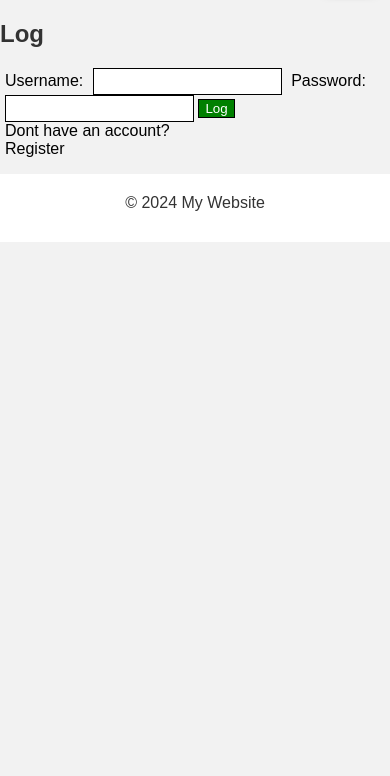
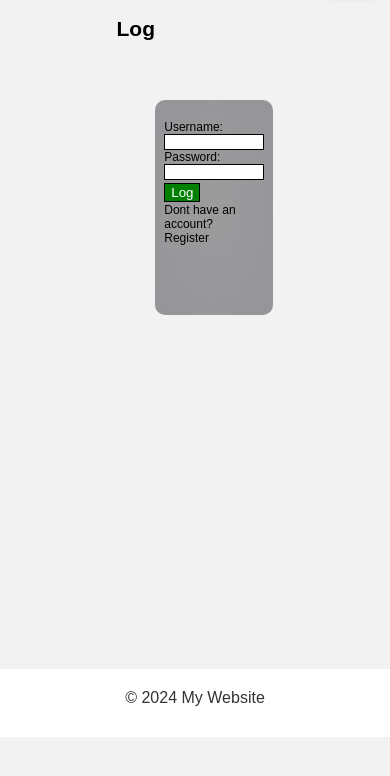
Before and after one commit to VascoMagolo/DeapcWebsite, a PHP site: page /pages/login.php in a window 390 px wide. Shown: the part 48-824 px from the top of the page. Run offline with PHP 8.4, Linux system fonts and the light colour scheme.

Commit message:
css update
updated css to get resposiveness in the login and register pages

```diff
--- a/Website/css/style.css
+++ b/Website/css/style.css
@@ -157,6 +157,9 @@ footer p {
     background-color: green;
     color: white;
     border: 1px solid black;
+    cursor: pointer;
+    margin-left:5px;
+    margin-top:3px;
 }
 .textboxes {
     margin-left: 5px;
@@ -172,6 +175,8 @@ footer p {
     position: relative;
     display: flex;
     justify-content: center;
+    width: auto;
+    height: auto;
     margin-top: 100px;
     padding-left: 75px;
     padding-right: 75px;
@@ -187,27 +192,64 @@ footer p {
     margin: auto;
     padding-bottom: 120px;
 }
+.htext{
+    color:black;
+    font-size: 30px
+}
 @media screen and (max-width: 800px){
-    div.rbacktext {
+    .rbacktext {
     padding-left: 30px;
     padding-right: 30px;
+    width:30%;
+    height:30%;
+    padding-bottom:30px;
+    }
+    .rbackground{
+        height: 65%;
+        width: 50%;
+    }
+    .textboxes{
+        height: 16px;
+        width: 100px;
+        padding: 0px;
+        margin-left:0px;
+    }
+    .registertext{
+        font-size: 12px;
+        margin-left:0px;
+    }
+    .htext{
+        font-size: 21px;
+    }
+    .registerbutton{
+        margin-left:0px;
     }
 }
 @media screen and (max-width: 1200px) and (min-width: 800px){
-    div.rbacktext{
+    .rbacktext{
     padding-left: 55px;
     padding-right: 55px;
+    width:35%;
+    height: 50%;
+    }
+    .rbackground{
+        height:50%;
+        width: 30%;
+    }
+    .textboxes{
+        height:21px;
+        width:115px;
+        padding:0px;
+        margin-left:0px;
+    }
+    .registertext{
+        font-size:14px;
+        margin-left:0px;
+    }
+    .htext{
+        font-size:25px;
+    }
+    .registerbutton{
+        margin-left:0px;
     }
 }
-@media screen and (max-height: 400px){
-    div.rbacktext{
-        padding-top: 5px;
-        padding-bottom: 5px;
-    }
-}
-@media screen and (min-height: 400px) and (max-height: 550px){
-    div.rbacktext{
-        padding-top: 13px;
-        padding-bottom: 13px;
-    }
-}
--- a/Website/pages/login.php
+++ b/Website/pages/login.php
@@ -4,16 +4,20 @@
     include ("../pages/header.php");
     ?>
 <body>
-    <h2>Log</h2>
+    <div class="rbackground">
+    <h2 class=htext>Log</h2>
+    <div class= "rbacktext">
     <form action="../scripts/login.php" method="post">
         <label class="registertext" for="username">Username:</label>
-        <input class= "textboxes" type="text" name="username" id="username" required>
-        <label class= "registertext" for="password">Password:</label>
-        <input class= "textboxes" type="password" name="password" id="password" required>
-        <button class="registerbutton" type="submit">Log</button>
+        <p><input class= "textboxes" type="text" name="username" id="username" required></p>
+        <p><label class= "registertext" for="password">Password:</label></p>
+        <p><input class= "textboxes" type="password" name="password" id="password" required></p>
+        <p><button class="registerbutton" type="submit">Log</button></p>
         <p><label class="registertext"> Dont have an account?</p>
         <a class= "registertext" href="register.php">Register</a>
     </form>
+    </div>
+    </div>
 </body>
 <?php
     include ("../pages/footer.php");
--- a/Website/pages/register.php
+++ b/Website/pages/register.php
@@ -4,7 +4,7 @@ include("nav.php");
 ?>
 <body>
     <div class="rbackground">
-    <h2>Register</h2>
+    <h2 class=htext>Register</h2>
     <div class= "rbacktext">
     <form action="../scripts/register.php" method="post">
         <label class= "registertext" for="username">Username:</label>
```
